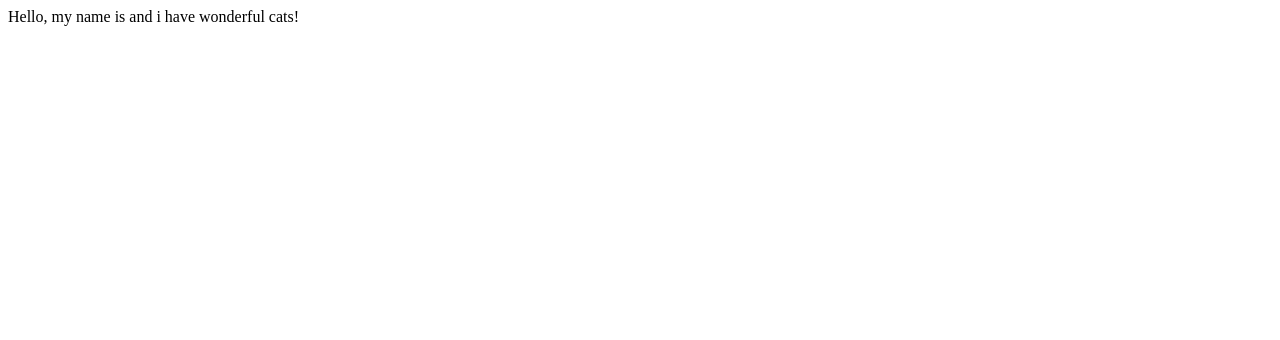
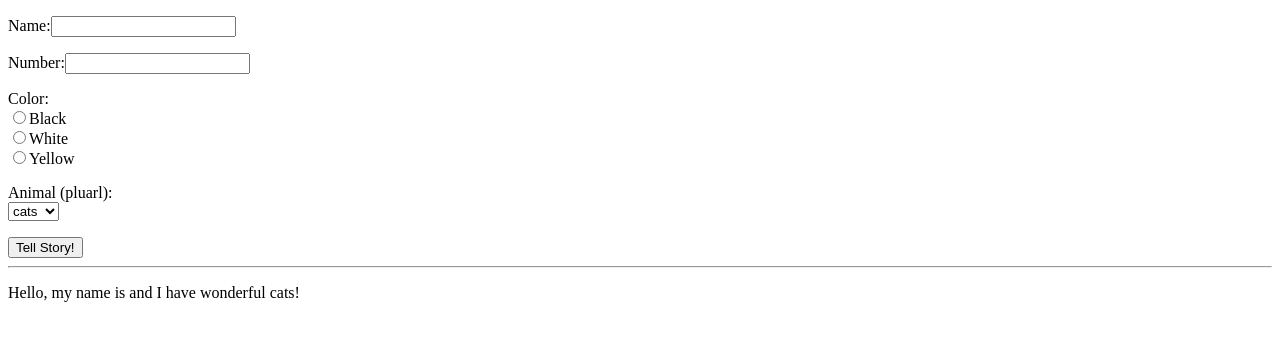
Before and after one commit to ballwemt/cs319, a plain HTML site: page exercise04/index.html in a window 1280 px wide. Both pictures are taken after a click on the button "Tell Story!". Drawn offline with Linux system fonts and the light colour scheme.

Commit message:
final revision

```diff
--- a/exercise04/index.html
+++ b/exercise04/index.html
@@ -11,22 +11,23 @@
                 var number;
                 var color;
                 var animal;
+                var result;
 
-                name=document.getElementById("nametext").value;
-                number=document.getElementById("numbertext").value;
-                color=document.story.color.value;
-                animal=document.getElementById("animalselect").value;
+                name = document.getElementById("nametext").value;
+                number = document.getElementById("numbertext").value;
+                color = document.story.color.value;
+                animal = document.story.animal.value;
 
-                document.write("Hello, my name is " + name + " and i have " + number + " wonderful " + color + " " + animal + "!");
+                document.getElementById("words").innerHTML="Hello, my name is " + name + " and I have " + number + " wonderful " + color + " " + animal + "!";
             }
         </script>
         <form name="story" id="story">
             <p>Name:<input type="text" name="name" id="nametext"></p>
             <p>Number:<input type="number" name="number" id="numbertext"></p>
             <p>Color:<br>
-                <input type="radio" name="color" id="blackcolor" value="Black">Black<br>
-                 <input type="radio" name="color" id="whitecolor" value="White">White<br>
-                 <input type="radio" name="color" id="yellowcolor" value="Yellow">Yellow<br>
+                <input type="radio" name="color" id="blackcolor" value="black">Black<br>
+                 <input type="radio" name="color" id="whitecolor" value="white">White<br>
+                 <input type="radio" name="color" id="yellowcolor" value="yellow">Yellow<br>
             </p>
             <p>Animal (pluarl):<br>
             <select name="animal" id="animalselect">
@@ -35,7 +36,10 @@
                 <option value="fish">fish</option>
             </select>
             </p>
-        <input type="submit" name="tellstory" id="tellstory" value="Tell Story!" onclick="check()">
+        <input type="button" name="go" id="go" value="Tell Story!" onclick="check()">
         </form>
+            <hr>
+            <p id="words"></p>
+
     </body>
 </html>
```
